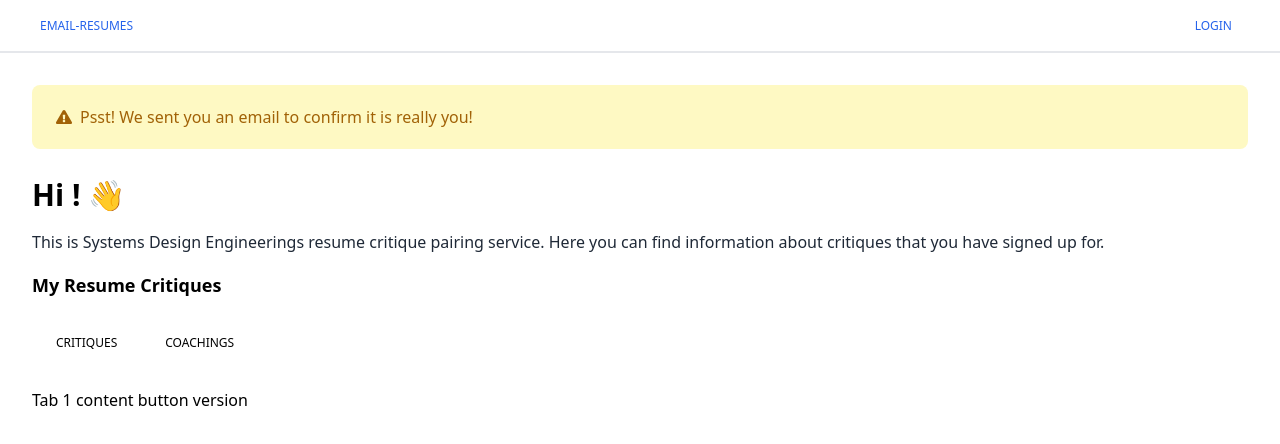
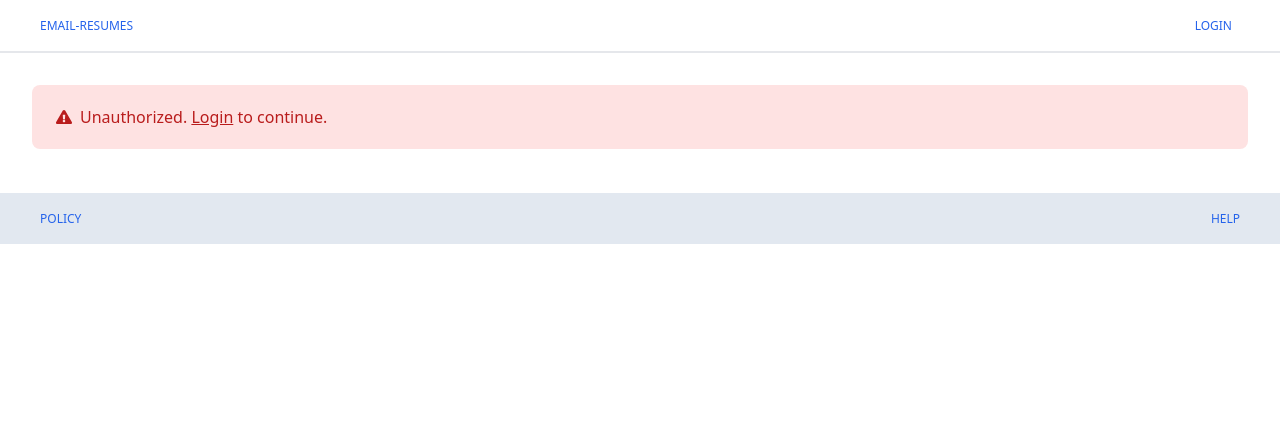
Before and after one commit to SammyRobensParadise/email-resumes, a Next.js app in the folder app/: page /home in a window 1280 px wide. Shown: the top 444 px of the page. Built offline with nearby package versions, Linux system fonts and the light colour scheme; no server answers.

Commit message:
continued development

```diff
--- /dev/null
+++ b/app/components/footer.tsx
@@ -0,0 +1,26 @@
+import Link from 'next/link';
+
+export default function Footer() {
+  return (
+    <div className='flex font-semibold px-4 py-2 bg-slate-200 text-gray-900 place-content-between'>
+      <div>
+        <button
+          type='button'
+          className='inline-block px-6 py-2.5 bg-transparent text-blue-600 font-medium text-xs leading-tight uppercase rounded hover:text-blue-700 hover:bg-gray-100 focus:bg-gray-100 focus:outline-none focus:ring-0 active:bg-gray-200 transition duration-150 ease-in-out'
+        >
+          <Link href='/policy'>
+            <h2>Policy</h2>
+          </Link>
+        </button>
+      </div>
+      <div className='flex space-x-2'>
+        <a
+          type='button'
+          className='cursor-pointer inline-block px-6 py-2.5 bg-transparent text-blue-600 font-medium text-xs leading-tight uppercase rounded hover:text-blue-700 hover:bg-gray-100 focus:bg-gray-100 focus:outline-none focus:ring-0 active:bg-gray-200 transition duration-150 ease-in-out'
+        >
+          Help
+        </a>
+      </div>
+    </div>
+  );
+}
--- a/app/pages/_app.tsx
+++ b/app/pages/_app.tsx
@@ -2,14 +2,16 @@ import '../styles/globals.css';
 import type { AppProps } from 'next/app';
 import { UserProvider } from '@auth0/nextjs-auth0';
 import Navbar from '../components/navbar';
+import Footer from '../components/footer';
 
-function MyApp({ Component, pageProps }: AppProps) {
+function EmailResumes({ Component, pageProps }: AppProps) {
   return (
     <UserProvider>
       <Navbar />
       <Component {...pageProps} />
+      <Footer />
     </UserProvider>
   );
 }
 
-export default MyApp;
+export default EmailResumes;
--- a/app/pages/home.tsx
+++ b/app/pages/home.tsx
@@ -1,11 +1,45 @@
 import type { NextPage } from 'next';
 import Link from 'next/link';
-import { getAccessToken, useUser } from '@auth0/nextjs-auth0';
+import { useUser } from '@auth0/nextjs-auth0';
 import { useState } from 'react';
 
 const Home: NextPage = () => {
   const [currentTab, setTab] = useState<'CRITIQUES' | 'COACHINGS'>('CRITIQUES');
   const { user } = useUser();
+
+  if (!user) {
+    return (
+      <div className='p-8 space-y-4'>
+        <div
+          className='bg-red-100 rounded-lg py-5 px-6 mb-3 text-base text-red-700 inline-flex items-center w-full'
+          role='alert'
+        >
+          <svg
+            aria-hidden='true'
+            focusable='false'
+            data-prefix='fas'
+            data-icon='exclamation-triangle'
+            className='w-4 h-4 mr-2 fill-current'
+            role='img'
+            xmlns='http://www.w3.org/2000/svg'
+            viewBox='0 0 576 512'
+          >
+            <path
+              fill='currentColor'
+              d='M569.517 440.013C587.975 472.007 564.806 512 527.94 512H48.054c-36.937 0-59.999-40.055-41.577-71.987L246.423 23.985c18.467-32.009 64.72-31.951 83.154 0l239.94 416.028zM288 354c-25.405 0-46 20.595-46 46s20.595 46 46 46 46-20.595 46-46-20.595-46-46-46zm-43.673-165.346l7.418 136c.347 6.364 5.609 11.346 11.982 11.346h48.546c6.373 0 11.635-4.982 11.982-11.346l7.418-136c.375-6.874-5.098-12.654-11.982-12.654h-63.383c-6.884 0-12.356 5.78-11.981 12.654z'
+            ></path>
+          </svg>
+          <p>
+            Unauthorized.{' '}
+            <Link href='/api/auth/login' passHref>
+              <a className='underline'>Login</a>
+            </Link>{' '}
+            to continue.
+          </p>
+        </div>
+      </div>
+    );
+  }
 
   return (
     <div className='p-8 space-y-4'>
@@ -66,10 +100,14 @@ const Home: NextPage = () => {
       </ul>
       <div className='tab-content'>
         {currentTab === 'CRITIQUES' && (
-          <div className='tab-pane fade show active'>Tab 1 content button version</div>
+          <div className='tab-pane fade show active'>
+            <p>Critiques where you will receive feedback on your resume</p>
+          </div>
         )}
         {currentTab === 'COACHINGS' && (
-          <div className='tab-pane fade'>Tab 2 content button version</div>
+          <div className='tab-pane fade'>
+            Critiques where you are providing feedback and coaching others
+          </div>
         )}
       </div>
     </div>
```
